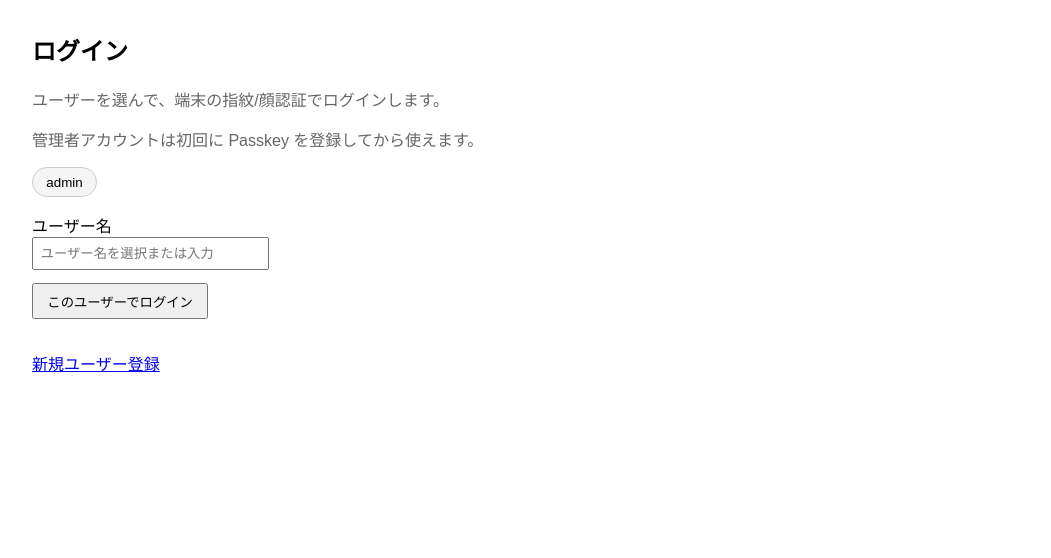
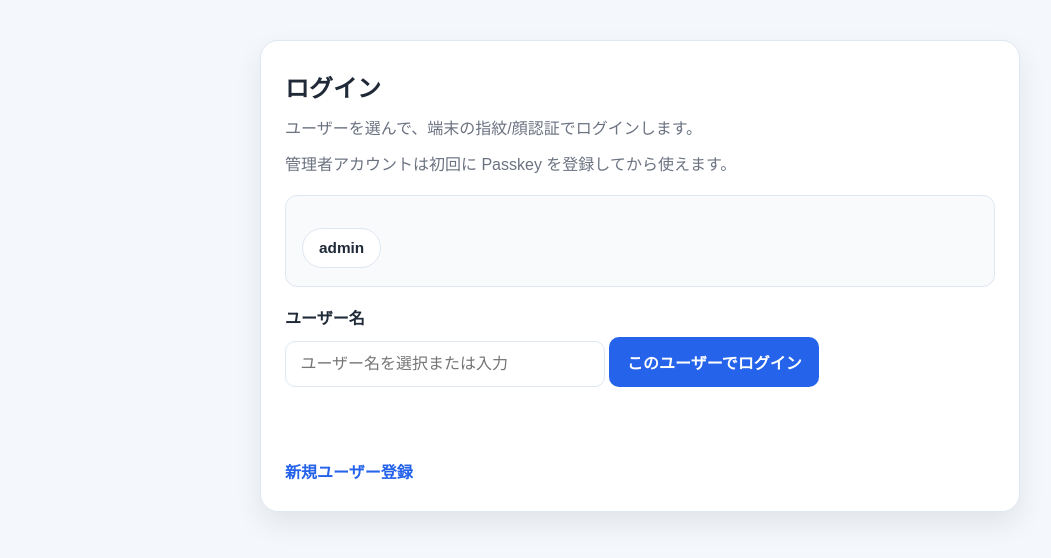
Before and after one commit to apxtj/Mahjong-score-tracker, a Flask app: page /login in a window 1280 px wide. Shown: the top 558 px of the page, without its empty margins (0-1051 px from the left). Run offline with Flask 3, Linux system fonts and the light colour scheme; data comes from the database, SQL or seed files in the repository; both versions use the stored data as it was after the commit.

Commit message:
loginfunc修正

```diff
--- a/templates/login.html
+++ b/templates/login.html
@@ -4,27 +4,149 @@
 <meta charset="UTF-8">
 <title>ログイン</title>
 <style>
-  body { font-family: sans-serif; margin: 2em; }
-  input { padding: 0.5em; margin-bottom: 1em; width: 220px; }
-  button { padding: 0.5em 1em; cursor: pointer; }
-  #error { color: red; margin-top: 1em; }
-  .user-list { display: flex; flex-wrap: wrap; gap: 0.5em; margin: 1em 0; }
-  .user-option { border: 1px solid #ccc; border-radius: 999px; background: #f5f5f5; }
-  .helper { color: #666; margin-bottom: 1em; }
-  .muted-link { display: inline-block; margin-top: 1em; }
+  :root {
+    --bg: #f4f7fb;
+    --panel: #ffffff;
+    --border: #dfe7f2;
+    --text: #1f2937;
+    --muted: #6b7280;
+    --primary: #2563eb;
+    --primary-dark: #1d4ed8;
+    --warning-bg: #fff7ed;
+    --warning-text: #9a5b00;
+    --danger-bg: #fef2f2;
+    --danger-text: #b91c1c;
+    --shadow: 0 12px 28px rgba(15, 23, 42, 0.08);
+  }
+
+  * { box-sizing: border-box; }
+  body {
+    margin: 0;
+    padding: 40px 20px;
+    background: var(--bg);
+    font-family: sans-serif;
+    color: var(--text);
+  }
+  .container {
+    max-width: 760px;
+    margin: 0 auto;
+    background: var(--panel);
+    border: 1px solid var(--border);
+    border-radius: 18px;
+    box-shadow: var(--shadow);
+    padding: 28px 24px;
+  }
+  h2 {
+    margin-top: 0;
+    margin-bottom: 12px;
+  }
+  .helper {
+    color: var(--muted);
+    margin: 0 0 10px;
+    line-height: 1.6;
+  }
+  .notice {
+    margin: 18px 0;
+    padding: 12px 14px;
+    border-radius: 10px;
+    background: var(--warning-bg);
+    color: var(--warning-text);
+    border: 1px solid #fed7aa;
+    font-weight: 600;
+  }
+  .panel {
+    background: #f8fafc;
+    border: 1px solid var(--border);
+    border-radius: 12px;
+    padding: 18px 16px;
+    margin: 18px 0;
+  }
+  .user-list {
+    display: flex;
+    flex-wrap: wrap;
+    gap: 10px;
+    margin: 14px 0 0;
+  }
+  .user-option {
+    border: 1px solid var(--border);
+    border-radius: 999px;
+    background: #ffffff;
+    color: var(--text);
+    padding: 10px 16px;
+    font-size: 0.96rem;
+    cursor: pointer;
+    transition: all 0.2s ease;
+  }
+  .user-option:hover {
+    border-color: var(--primary);
+    color: var(--primary);
+  }
+  .user-option.selected {
+    background: #eff6ff;
+    border-color: var(--primary);
+    color: var(--primary);
+    font-weight: 700;
+  }
+  label {
+    display: block;
+    font-weight: 600;
+    margin-bottom: 8px;
+  }
+  input {
+    width: 100%;
+    max-width: 320px;
+    padding: 0.8em 0.9em;
+    border: 1px solid var(--border);
+    border-radius: 10px;
+    font-size: 1rem;
+    margin-bottom: 16px;
+  }
+  button {
+    border: none;
+    border-radius: 10px;
+    background: var(--primary);
+    color: white;
+    padding: 0.8em 1.1em;
+    font-size: 1rem;
+    font-weight: 700;
+    cursor: pointer;
+    transition: background 0.2s ease;
+  }
+  button:hover { background: var(--primary-dark); }
+  #error {
+    min-height: 24px;
+    color: var(--danger-text);
+    margin-top: 14px;
+    font-weight: 600;
+  }
+  .muted-link {
+    display: inline-block;
+    margin-top: 18px;
+    color: var(--primary);
+    text-decoration: none;
+    font-weight: 600;
+  }
+  .muted-link:hover { text-decoration: underline; }
+  .empty {
+    margin: 14px 0 0;
+    color: var(--muted);
+  }
 </style>
 </head>
 <body>
 <script>
   window.DEFAULT_ADMIN_USERNAME = {{ default_admin_username|tojson }};
 </script>
+<div class="container">
   <h2>ログイン</h2>
   <p class="helper">ユーザーを選んで、端末の指紋/顔認証でログインします。</p>
   <p class="helper">管理者アカウントは初回に Passkey を登録してから使えます。</p>
+
   {% if registration_disabled %}
-  <p style="color: #8a3b12; font-weight: 600;">{{ registration_message }}</p>
+    <div class="notice">{{ registration_message }}</div>
   {% endif %}
 
+  <div class="panel">
     {% if users %}
     <div class="user-list" aria-label="登録済みユーザー一覧">
       {% for user in users %}
@@ -32,22 +154,23 @@
       {% endfor %}
     </div>
     {% else %}
-<p>まだ登録済みのユーザーがいません。</p>
+    <p class="empty">まだ登録済みのユーザーがいません。</p>
     {% endif %}
+  </div>
 
   <form id="loginForm">
-  <label for="username">ユーザー名</label><br>
+    <label for="username">ユーザー名</label>
     <input type="text" id="username" list="userList" placeholder="ユーザー名を選択または入力" required>
     <datalist id="userList">
       {% for user in users %}
         <option value="{{ user.username }}">{{ user.username }}</option>
       {% endfor %}
     </datalist>
-  <br>
     <button type="submit">このユーザーでログイン</button>
   </form>
   <div id="error"></div>
   <a class="muted-link" href="{{ url_for('auth.register_page') }}">新規ユーザー登録</a>
+</div>
 
 <script src="{{ url_for('static', filename='login.js') }}"></script>
 </body>
```
Also changed, not shown: templates/register.html (+105 -7 lines), instance/mahjong.db. Lines whose indentation alone changed are shown as unchanged.
